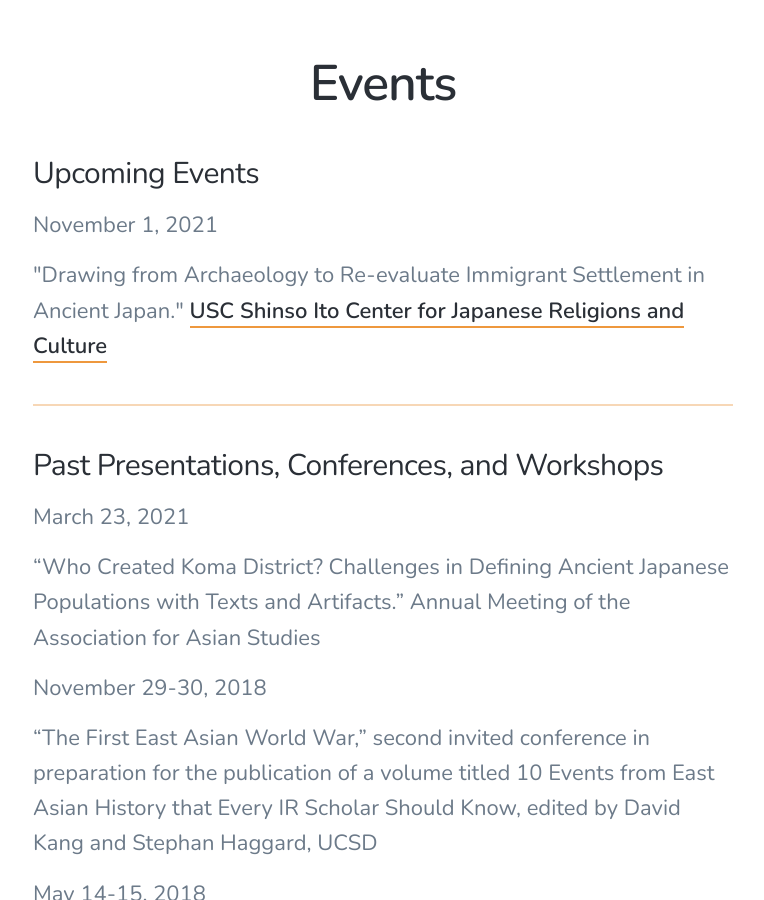
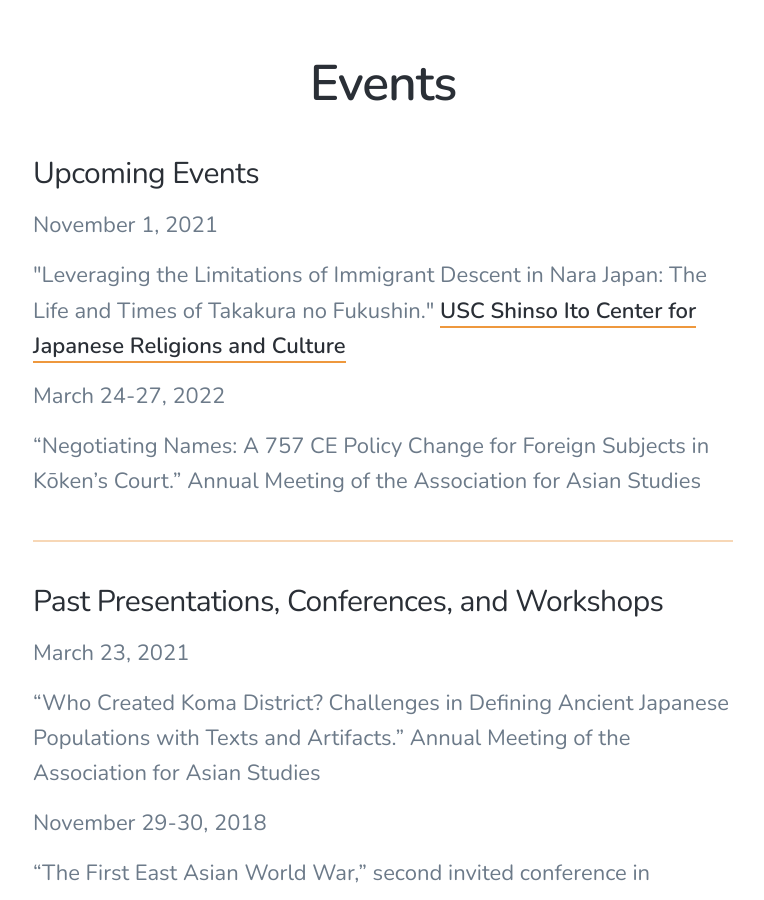
Before and after one commit to nkanagawa/nkanagawa, a Jekyll site: the page built from _pages/events.md, in a window 1280 px wide and 900 px high, scrolled down 416 px. Shown: the whole window, without its empty margins (257-1021 px from the left). Built offline with Jekyll 4.4.1, drawn with Linux system fonts in a browser that asks for light colours; nearby versions of some CDN libraries.

Commit message:
Updated CV, Events, About

```diff
--- a/_pages/events.md
+++ b/_pages/events.md
@@ -6,7 +6,10 @@ featured_image: /images/social.jpg
 ---
 ### Upcoming Events
 November 1, 2021
-<p>"Drawing from Archaeology to Re-evaluate Immigrant Settlement in Ancient Japan." <a href="https://dornsife.usc.edu/cjrc//">USC Shinso Ito Center for Japanese Religions and Culture</a></p>
+<p>"Leveraging the Limitations of Immigrant Descent in Nara Japan: The Life and Times of Takakura no Fukushin." <a href="https://dornsife.usc.edu/cjrc//">USC Shinso Ito Center for Japanese Religions and Culture</a></p>
+March 24-27, 2022
+<p>“Negotiating Names: A 757 CE Policy Change for Foreign Subjects in Kōken’s Court.” Annual Meeting of the Association for Asian Studies </p>
+
 ---
 ### Past Presentations, Conferences, and Workshops
 March 23, 2021
```
Also changed, not shown: _pages/about.md (+1 -1 lines), _pages/cv.md (+2 -0 lines), 1 other file.
